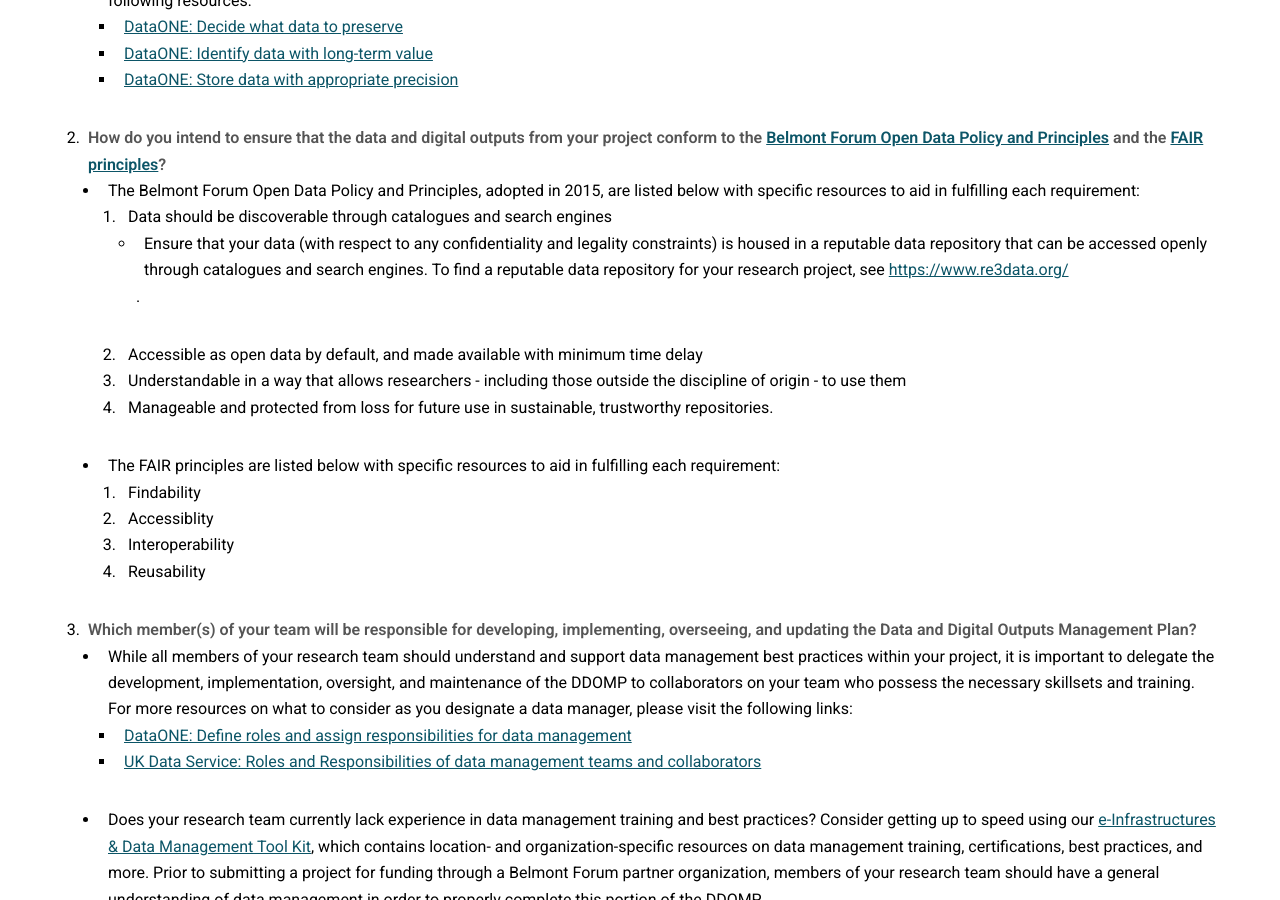
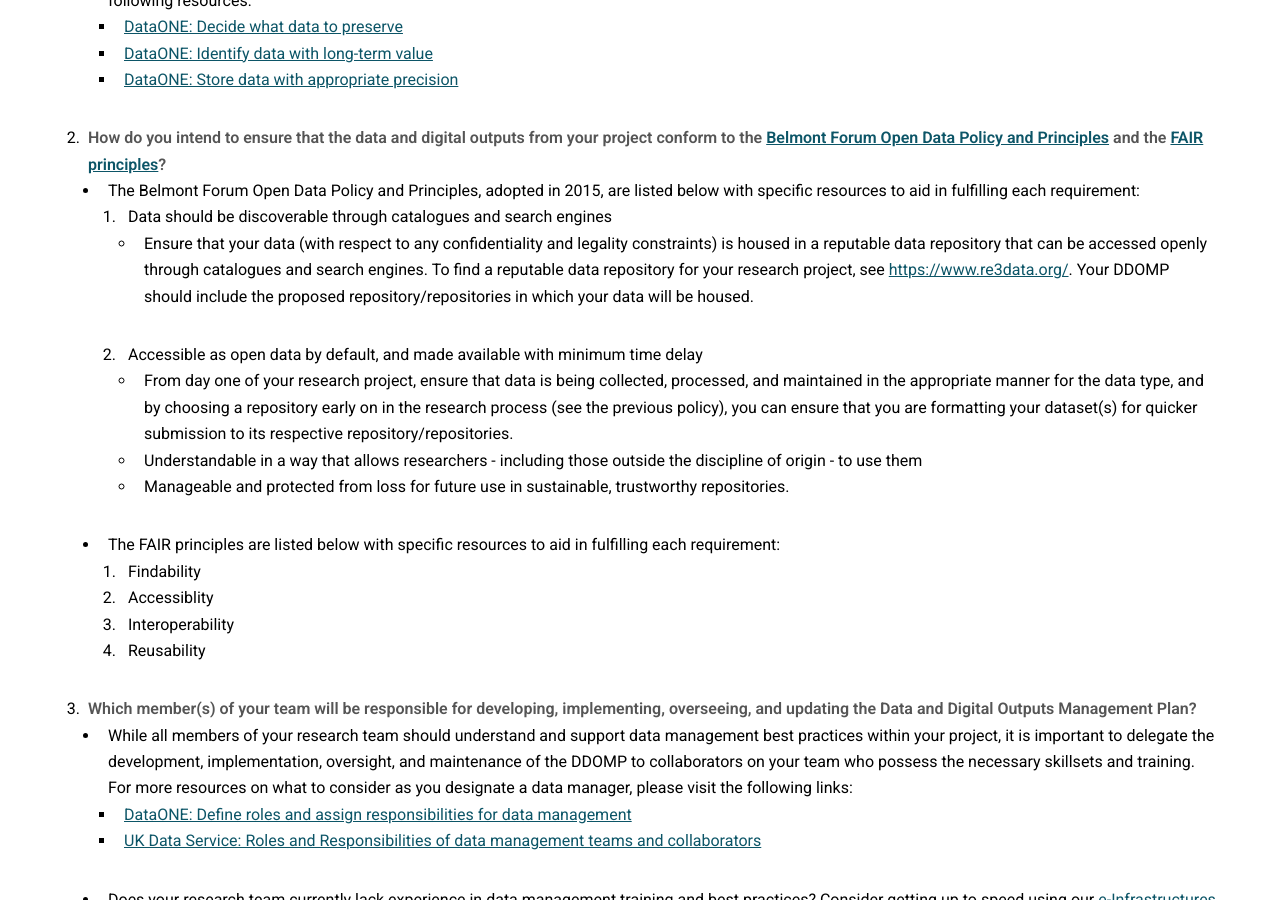
Before and after one commit to bfe-inf/toolkit, a Jekyll site: the page ddomp-fullproposal.html, which Jekyll copies as it is, in a window 1280 px wide and 900 px high, scrolled down 996 px. Built offline with Jekyll 4.4.1, drawn with Linux system fonts in a browser that asks for light colours.

Commit message:
Update ddomp-fullproposal.html

```diff
--- a/ddomp-fullproposal.html
+++ b/ddomp-fullproposal.html
@@ -65,9 +65,11 @@
 									<ol>
 										<li>Data should be discoverable through catalogues and search engines</li>
 											<ul style="list-style-type:circle">
-												<li>Ensure that your data (with respect to any confidentiality and legality constraints) is housed in a reputable data repository that can be accessed openly through catalogues and search engines. To find a reputable data repository for your research project, see <a href="https://www.re3data.org/" target="_blank">https://www.re3data.org/</a></li>.
+												<li>Ensure that your data (with respect to any confidentiality and legality constraints) is housed in a reputable data repository that can be accessed openly through catalogues and search engines. To find a reputable data repository for your research project, see <a href="https://www.re3data.org/" target="_blank">https://www.re3data.org/</a>. Your DDOMP should include the proposed repository/repositories in which your data will be housed.</li>
 											</ul>
 										<li>Accessible as open data by default, and made available with minimum time delay</li>
+											<ul style="list-style-type:circle">
+												<li>From day one of your research project, ensure that data is being collected, processed, and maintained in the appropriate manner for the data type, and by choosing a repository early on in the research process (see the previous policy), you can ensure that you are formatting your dataset(s) for quicker submission to its respective repository/repositories. </li>
 										<li>Understandable in a way that allows researchers - including those outside the discipline of origin - to use them</li>
 										<li>Manageable and protected from loss for future use in sustainable, trustworthy repositories.</li>
 									</ol>
```
